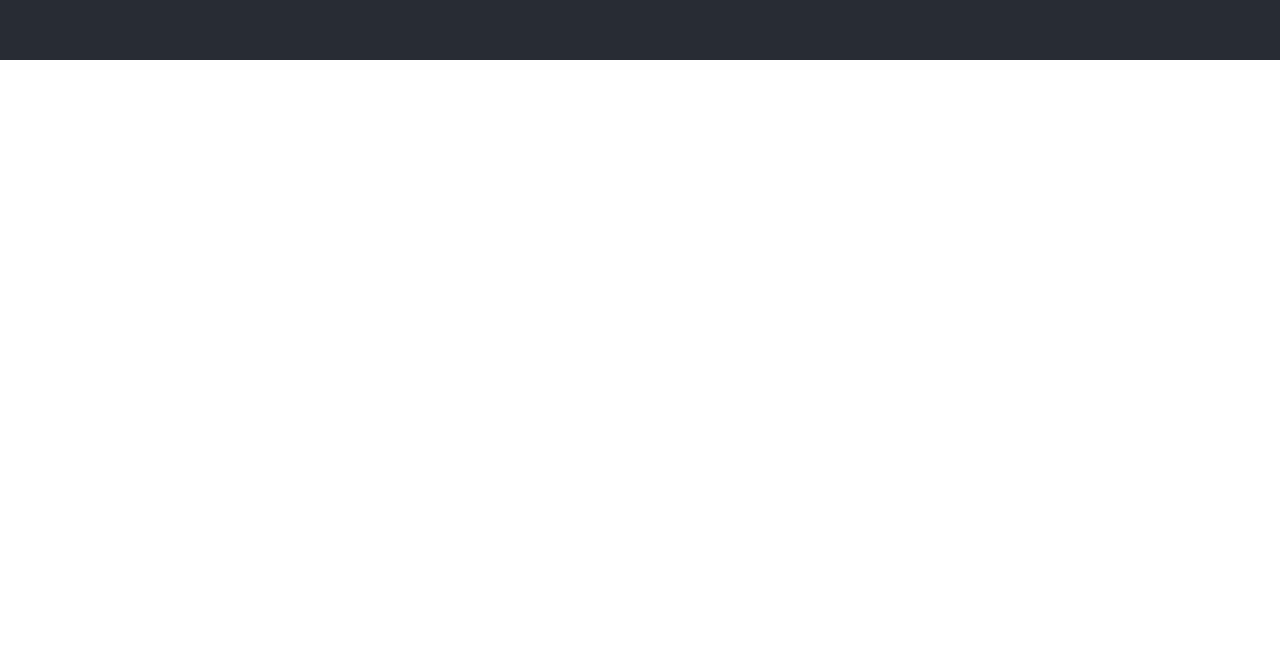
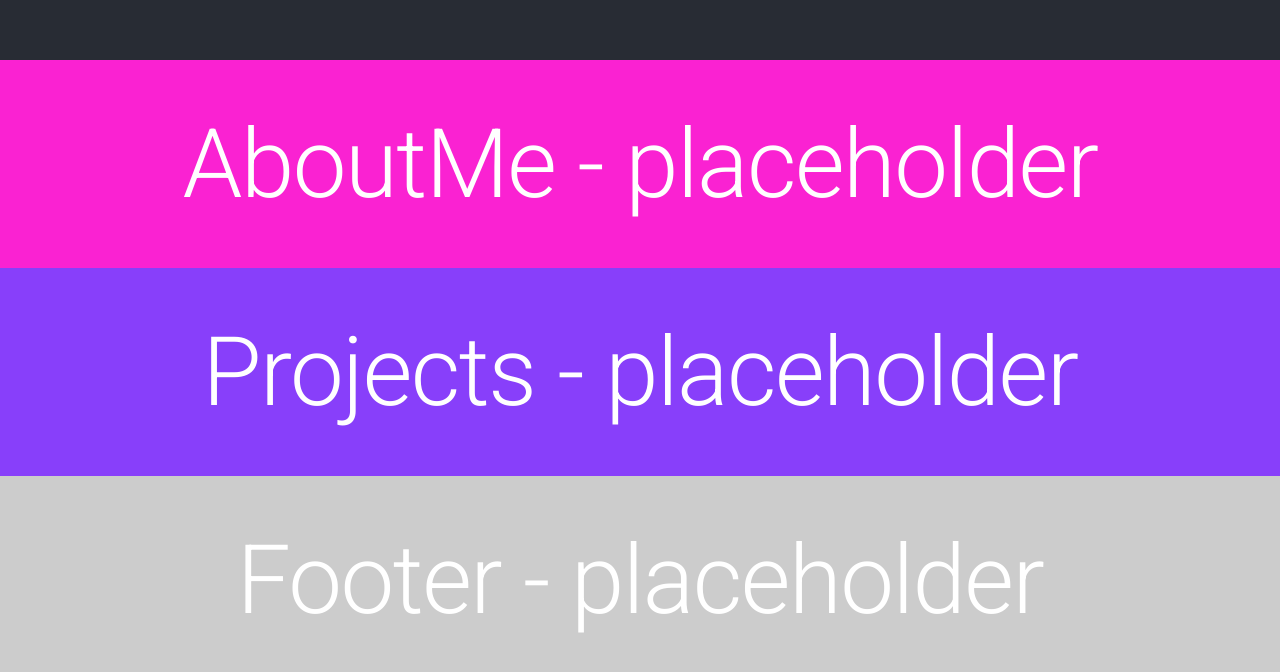
Before and after one commit to jjingrong/jjingrong.github.io, a React (Create React App) app: page / in a window 1280 px wide. Shown: the part 740-1412 px from the top of the page. Before the commit the page ends 800 px from the top, so only its background shows below. Built offline with nearby package versions, Linux system fonts and the light colour scheme.

Commit message:
add placeholders for sections

```diff
--- a/public/index.html
+++ b/public/index.html
@@ -33,7 +33,7 @@
       work correctly both with client-side routing and a non-root public URL.
       Learn how to configure a non-root public URL by running `npm run build`.
     -->
-    <title>jjingrong.github.io</title>
+    <title>Jing Rong Lim</title>
   </head>
   <body>
     <noscript>You need to enable JavaScript to run this app.</noscript>
--- a/src/App.tsx
+++ b/src/App.tsx
@@ -1,11 +1,17 @@
 import './App.css';
 
+import AboutMe from './components/AboutMe';
+import AppFooter from './components/AppFooter';
 import AppHeader from './components/AppHeader';
+import Projects from './components/Projects';
 
 const App = () => {
   return (
     <div className="App">
       <AppHeader />
+      <AboutMe />
+      <Projects />
+      <AppFooter />
     </div>
   );
 };
--- /dev/null
+++ b/src/components/AboutMe/index.css
@@ -0,0 +1,5 @@
+.About-Me-Container {
+  background-color: #fa22d2;
+  color: white;
+  padding: 48px
+}
--- /dev/null
+++ b/src/components/AboutMe/index.tsx
@@ -0,0 +1,17 @@
+import './index.css';
+
+import { Container, Typography } from '@mui/material';
+
+const AboutMe = () => {
+  return (
+    <div className="About-Me-Container">
+      <Container maxWidth="lg">
+        <Typography variant="h1" component="h1">
+          AboutMe - placeholder
+        </Typography>
+      </Container>
+    </div>
+  );
+};
+
+export default AboutMe;
--- /dev/null
+++ b/src/components/AppFooter/index.css
@@ -0,0 +1,5 @@
+.App-footer {
+    background-color: #ccc;
+    color: white;
+    padding: 48px
+  }
--- /dev/null
+++ b/src/components/AppFooter/index.tsx
@@ -0,0 +1,17 @@
+import './index.css';
+
+import { Container, Typography } from '@mui/material';
+
+const AppFooter = () => {
+  return (
+    <div className="App-footer">
+      <Container maxWidth="lg">
+        <Typography variant="h1" component="h1">
+          Footer - placeholder
+        </Typography>
+      </Container>
+    </div>
+  );
+};
+
+export default AppFooter;
--- /dev/null
+++ b/src/components/Projects/index.css
@@ -0,0 +1,5 @@
+.Projects-Container {
+    background-color: #883ffa;
+    color: white;
+    padding: 48px
+  }
--- /dev/null
+++ b/src/components/Projects/index.tsx
@@ -0,0 +1,17 @@
+import './index.css';
+
+import { Container, Typography } from '@mui/material';
+
+const Projects = () => {
+  return (
+    <div className="Projects-Container">
+      <Container maxWidth="lg">
+        <Typography variant="h1" component="h1">
+          Projects - placeholder
+        </Typography>
+      </Container>
+    </div>
+  );
+};
+
+export default Projects;
```
